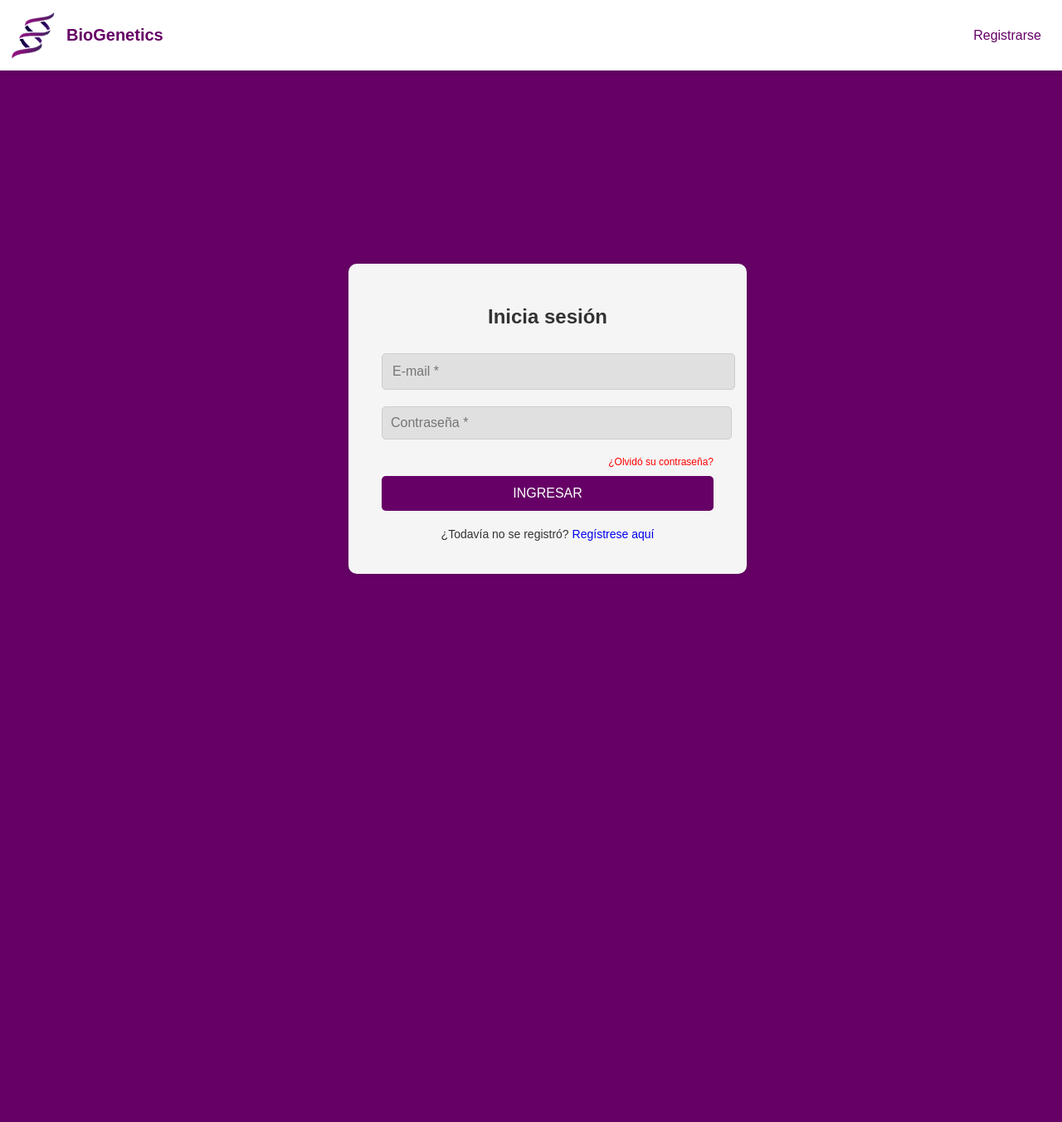
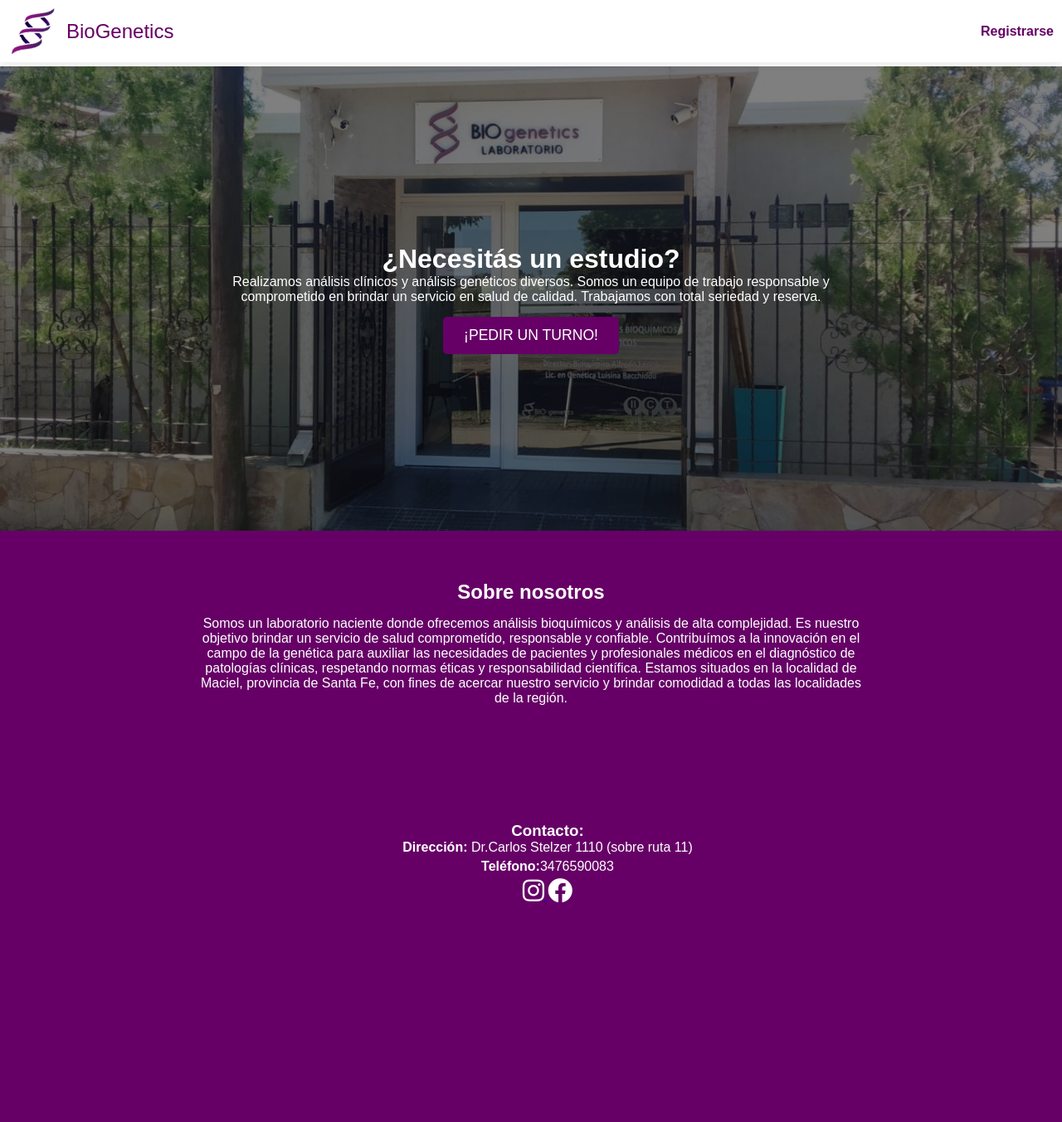
Before and after one commit to fyunes/lab-bio-genetics, a PHP site: page / in a window 1280 px wide. Shown: the whole page at 83% size. Before the commit the page ends 692 px from the top, so only its background shows below. Run offline with PHP 8.4, Linux system fonts and the light colour scheme; a map, chart or similar area stays blank; grey boxes are pictures that could not be loaded.

Commit message:
Front+Back login, register, logout

```diff
--- a/front-end/alta-complejidad.html
+++ b/front-end/alta-complejidad.html
@@ -16,7 +16,7 @@
             <div class="user-menu">
                 <img src="img/icon.png" alt="User Icon" class="user-icon">
                 <div class="dropdown-menu">
-                    <a href="#" class="logout-btn">Cerrar Sesión</a>
+                    <a href="../back-end/logout.php" class="logout-btn">Cerrar Sesión</a>
                 </div>
             </div>
         </nav>
--- a/front-end/analisis-bioquimicos.html
+++ b/front-end/analisis-bioquimicos.html
@@ -16,7 +16,7 @@
             <div class="user-menu">
                 <img src="img/icon.png" alt="User Icon" class="user-icon">
                 <div class="dropdown-menu">
-                    <a href="#" class="logout-btn">Cerrar Sesión</a>
+                    <a href="../back-end/logout.php" class="logout-btn">Cerrar Sesión</a>
                 </div>
             </div>
         </nav>
--- a/front-end/forgot-password.html
+++ b/front-end/forgot-password.html
@@ -10,7 +10,7 @@
 
 <header>
     <div class="logo-container">
-        <a href="index.html">
+        <a href="loginUsuario.html">
             <img src="img/logo.png" alt="BioGenetics Logo">
         </a>
         <span class="brand-name">BioGenetics</span>
@@ -26,7 +26,7 @@
             <button type="submit">Enviar</button>
         </form>
         <div class="login-link">
-            <a href="index.html">Volver al inicio de sesión</a>
+            <a href="loginUsuario.html">Volver al inicio de sesión</a>
         </div>
     </div>
 </div>
--- a/front-end/index.html
+++ b/front-end/index.html
@@ -3,11 +3,12 @@
 <head>
     <meta charset="UTF-8">
     <meta name="viewport" content="width=device-width, initial-scale=1.0">
-    <title>Iniciar Sesión - BioGenetics</title>
-    <link rel="stylesheet" href="styles.css">
+    <title>Landing Page - BioGenetics</title>
+    <link rel="stylesheet" href="stylesLandingPage.css">
+    <link rel="stylesheet" href="https://cdnjs.cloudflare.com/ajax/libs/font-awesome/5.15.4/css/all.min.css">
 </head>
 <body>
-
+    <!-- Navbar -->
     <header>
         <div class="logo-container">
             <img src="img/logo.png" alt="BioGenetics Logo">
@@ -18,21 +19,57 @@
         </nav>
     </header>
 
-<div class="container">
-    <div class="login-box">
-        <h2>Inicia sesión</h2>
-        <form>
-            <input type="email" name="email" placeholder="E-mail *" required>
-            <input type="password" name="password" placeholder="Contraseña *" required>
-            <a href="forgot-password.html" class="forgot-password">¿Olvidó su contraseña?</a>
-            <button type="submit">INGRESAR</button>
-        </form>
-        <div class="register-link">
-            ¿Todavía no se registró? <a href="register.html">Regístrese aquí</a>
+    <!-- Landing Page Content -->
+    <div class="landing-page">
+        <!-- Sección de introducción -->
+        <div class="intro">
+            <div class="text-container">
+                <h1>¿Necesitás un estudio?</h1>
+                <p>Realizamos análisis clínicos y análisis genéticos diversos.
+                Somos un equipo de trabajo responsable y comprometido en brindar un servicio en salud de calidad. Trabajamos con total seriedad y reserva.
+                </p>
+                <a href="loginUsuario.html" class="action-button">¡PEDIR UN TURNO!</a>
+            </div>
+        </div>
+
+        <!-- Sección de contenido -->
+        <div class="content">
+            <div class="content-text">
+                <h2>Sobre nosotros</h2>
+                <p>Somos un laboratorio naciente donde ofrecemos análisis bioquímicos y análisis de alta complejidad.
+                    Es nuestro objetivo brindar un servicio de salud comprometido, responsable y confiable. Contribuímos a la innovación en el campo de la genética para auxiliar las necesidades de pacientes y profesionales médicos en el diagnóstico de patologías clínicas, respetando normas éticas y responsabilidad científica.
+                    Estamos situados en la localidad de Maciel, provincia de Santa Fe, con fines de acercar nuestro servicio y brindar comodidad a todas las localidades de la región.</p>
             </div>
         </div>
     </div>
 
-<script src="scripts.js"></script>
+<!-- Footer -->
+<footer>
+    <div class="footer-container">
+        <!-- Información de contacto -->
+        <div class="footer-contact">
+            <h3>Contacto:</h3>
+            <p><strong>Dirección:</strong> Dr.Carlos Stelzer 1110 (sobre ruta 11)</p>
+            <p><strong>Teléfono:</strong>3476590083</p>
+
+            <!-- Redes sociales -->
+            <div class="footer-social">
+                <a href="https://www.instagram.com/biogenetics_maciel/" target="_blank">
+                    <i class="fab fa-instagram" alt="Instagram"></i>
+                </a>
+                <a href="https://www.facebook.com/profile.php?id=100079723163846" target="_blank">
+                    <i class="fab fa-facebook" alt="Facebook"></i>
+                </a>
+            </div>
+        </div>
+
+        <!-- Mapa de Google -->
+        <div class="footer-map">
+            <iframe
+                src="https://www.google.com/maps/embed?pb=!4v1728936752803!6m8!1m7!1ssO5r8F1wmHavR8NJN4NYQA!2m2!1d-32.45143244709742!2d-60.89085635335387!3f62.6665252374283!4f-14.772774832184709!5f0.7820865974627469" width="600" height="450" style="border:0;" allowfullscreen="" loading="lazy" referrerpolicy="no-referrer-when-downgrade"
+                width="300" height="200" allowfullscreen="" aria-hidden="false" tabindex="0"></iframe>
+        </div>
+    </div>
+</footer>
 </body>
 </html>
--- a/front-end/opciones-alta-complejidad.html
+++ b/front-end/opciones-alta-complejidad.html
@@ -16,7 +16,7 @@
             <div class="user-menu">
                 <img src="img/icon.png" alt="User Icon" class="user-icon">
                 <div class="dropdown-menu">
-                    <a href="#" class="logout-btn">Cerrar Sesión</a>
+                    <a href="../back-end/logout.php" class="logout-btn">Cerrar Sesión</a>
                 </div>
             </div>
         </nav>
--- a/front-end/styles.css
+++ b/front-end/styles.css
@@ -1,4 +1,4 @@
-/* Estilos generales Index */
+/* Estilos generales FormularioLogin */
 
 body {
     margin: 0;
@@ -217,6 +217,7 @@ button:hover {
 
 
 /* Estilos generales Registro */
+
 body {
     margin: 0;
     font-family: Arial, sans-serif;
@@ -249,18 +250,23 @@ body {
     gap: 15px; /* Espacio entre los campos */
 }
 
-input[type="text"], input[type="tel"], input[type="email"], input[type="date"] {
+input[type="text"], input[type="tel"], input[type="email"], input[type="date"], input[type="password"] {
     width: 100%;
     padding: 12px;
     border: 1px solid #ccc;
     border-radius: 5px;
     font-size: 16px;
     background-color: #e0e0e0;
+    text-align: center; /* Centrar el texto del placeholder */
 }
 
-input[type="text"]:focus, input[type="tel"]:focus, input[type="email"]:focus, input[type="date"]:focus {
+input[type="text"]:focus, input[type="tel"]:focus, input[type="email"]:focus, input[type="date"]:focus, input[type="password"]:focus {
     outline: none;
     border-color: #660066;
+}
+
+input::placeholder {
+    text-align: center;
 }
 
 button {
--- /dev/null
+++ b/front-end/stylesLandingPage.css
@@ -0,0 +1,217 @@
+/* Estilos globales */
+* {
+    margin: 0;
+    padding: 0;
+    box-sizing: border-box;
+}
+
+html, body {
+    width: 100%;
+    height: auto;
+    max-width: 100%;
+    overflow-x: hidden;
+    font-family: Arial, sans-serif;
+}
+
+/* Estilos del Navbar */
+header {
+    width: 100%;
+    padding: 5px 10px;
+    background-color: #fff;
+    display: flex;
+    justify-content: space-between;
+    align-items: center;
+    box-shadow: 0 2px 10px rgba(0, 0, 0, 0.1);
+    box-sizing: border-box;
+    position: fixed;
+    top: 0;
+    left: 0;
+    z-index: 1000;
+}
+
+.logo-container {
+    display: flex;
+    align-items: center;
+}
+
+header img {
+    width: 60px;
+    height: auto;
+}
+
+.brand-name {
+    color: #660066;
+    font-size: 1.5em;
+    margin-left: 10px;
+}
+
+nav a {
+    text-decoration: none;
+    color: #660066;
+    margin-left: 10px;
+    font-weight: bold;
+    transition: color 0.3s;
+}
+
+nav a:hover {
+    color: #993399;
+}
+
+/* Ajuste para la landing page */
+.landing-page {
+    margin-top: 80px;
+    padding: 0;
+    width: 100vw;
+}
+
+/* Estilos de la sección de introducción */
+
+.intro {
+    position: relative; /* Para que el pseudo-elemento se posicione correctamente */
+    text-align: center;
+    padding: 40px 20px;
+    background-image: url('img/fondo.jpg');
+    background-size: cover;
+    background-position: center;
+    background-repeat: no-repeat;
+    color: #fff;
+    width: 100vw;
+    height: 70vh;
+    display: flex; /* Utiliza flexbox para centrar contenido */
+    justify-content: center; /* Centra horizontalmente */
+    align-items: center; /* Centra verticalmente */
+}
+
+.intro::before {
+    content: ""; /* Necesario para crear el pseudo-elemento */
+    position: absolute; /* Para posicionarlo sobre el fondo */
+    top: 0;
+    left: 0;
+    right: 0;
+    bottom: 0;
+    background-color: rgba(0, 0, 0, 0.5); /* Cambia el color y la opacidad según necesites */
+    z-index: 1; /* Asegura que el pseudo-elemento esté detrás del texto */
+}
+
+.intro .text-container {
+    max-width: 800px;
+    margin: 0 auto; /* Centrar el contenedor de texto */
+    position: relative; /* Para que el texto esté sobre el pseudo-elemento */
+    z-index: 2; /* Asegura que el texto esté por encima del pseudo-elemento */
+}
+
+.action-button {
+    background-color: #660066;
+    color: #fff;
+    padding: 12px 25px;
+    border: none;
+    border-radius: 5px;
+    cursor: pointer;
+    font-size: 1.1em;
+    transition: background-color 0.3s, transform 0.2s;
+    margin-top: 15px; /* Aumenta el margen superior si deseas más separación */
+    text-decoration: none; /* Quita el subrayado del enlace */
+    display: inline-block; /* Asegúrate de que el enlace tenga el comportamiento de un botón */
+}
+
+.action-button:hover {
+    background-color: #993399;
+    transform: scale(1.05);
+}
+
+/* Sección de contenido */
+.content {
+    display: flex;
+    flex-direction: column;
+    align-items: center;
+    padding: 60px 0;
+    background-color: #660066;
+    color: #fff;
+    width: 100vw;
+    margin-top: 0;
+}
+
+.content-text {
+    max-width: 800px;
+    text-align: center;
+    margin-bottom: 20px;
+}
+
+.content-text h2 {
+    margin-bottom: 15px;
+}
+
+
+/* Estilos del Footer */
+
+footer {
+    background-color: #660066;
+    color: white;
+    padding: 20px; /* Espaciado interno */
+    width: 100vw;
+}
+
+.footer-container {
+    display: flex;
+    justify-content: center; /* Centrar el contenido en el footer */
+    align-items: flex-start; /* Alinear los elementos en la parte superior */
+    background-color: #660066;
+    color: white;
+    padding: 20px 40px; /* Espaciado interno */
+    width: 100vw;
+    flex-wrap: wrap; /* Permitir que los elementos se ajusten si es necesario */
+}
+
+.footer-contact {
+    text-align: center; /* Centrar texto dentro del contenedor */
+    margin: 20px; /* Mantener márgenes igual para que no se mueva verticalmente */
+}
+
+.footer-contact p {
+    margin-bottom: 5px;
+}
+
+.footer-social a i{
+    font-size: 30px; /* Tamaño del icono */
+    color: white;
+    transition: transform 0.3s; /* Efecto al pasar el mouse */
+}
+
+.footer-social i:hover {
+    transform: scale(1.1); /* Escala al pasar el mouse */
+}
+
+/* Mapa de Google */
+.footer-map {
+    flex-shrink: 0; /* No permitir que el mapa se encoja */
+    margin-left: 560px; /* Aumentar el margen izquierdo para más separación horizontal */
+}
+
+/* Estilo del iframe */
+.footer-map iframe {
+    width: 300px;
+    height: 200px;
+    border: 0;
+}
+
+/* Estilos Responsivos */
+@media (max-width: 768px) {
+    footer {
+        flex-direction: column; /* Cambiar a columna en pantallas pequeñas */
+        align-items: center;
+    }
+
+    .footer-contact {
+        text-align: center; /* Centrar texto en pantallas pequeñas */
+        margin-right: 0; /* Quitar margen derecho en pantallas pequeñas */
+        margin-bottom: 20px; /* Añadir espacio entre el texto y el mapa */
+    }
+
+    .footer-map {
+        margin-left: 0; /* Quitar margen en pantallas pequeñas */
+    }
+
+    .footer-social {
+        justify-content: center; /* Centrar redes sociales en pantallas pequeñas */
+    }
+}
--- a/front-end/turnos.html
+++ b/front-end/turnos.html
@@ -18,7 +18,7 @@
             <div class="user-menu">
                 <img src="img/icon.png" alt="User Icon" class="user-icon">
                 <div class="dropdown-menu">
-                    <a href="#" class="logout-btn">Cerrar Sesión</a>
+                    <a href="../back-end/logout.php" class="logout-btn">Cerrar Sesión</a>
                 </div>
             </div>
         </nav>
```
Also changed, not shown: back-end/LabBG.sql (added, +9 -0 lines), back-end/classes/Auth.php (added, +50 -0 lines), back-end/classes/db.php (added, +8 -0 lines), back-end/login.php (added, +21 -0 lines), back-end/logout.php (added, +9 -0 lines), back-end/registrer.php (added, +47 -0 lines), front-end/loginUsuario.html (added, +39 -0 lines), front-end/register.html (+4 -3 lines), front-end/scripts.js (+9 -0 lines), front-end/img/fondo.jpg (added). Lines whose indentation alone changed are shown as unchanged.
